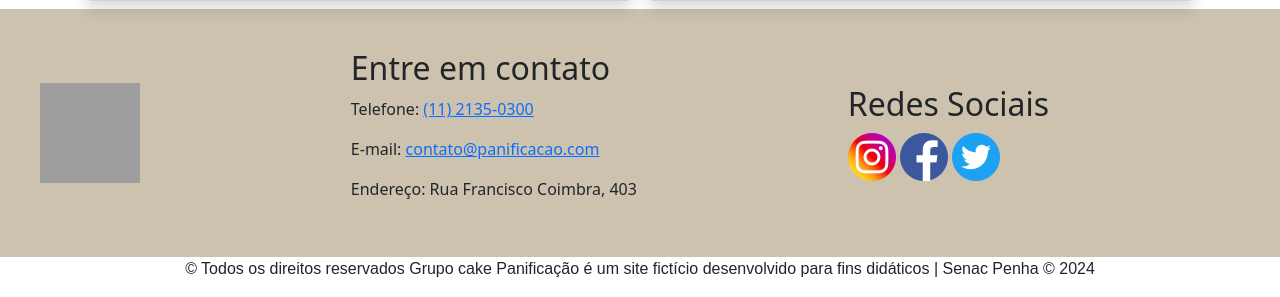
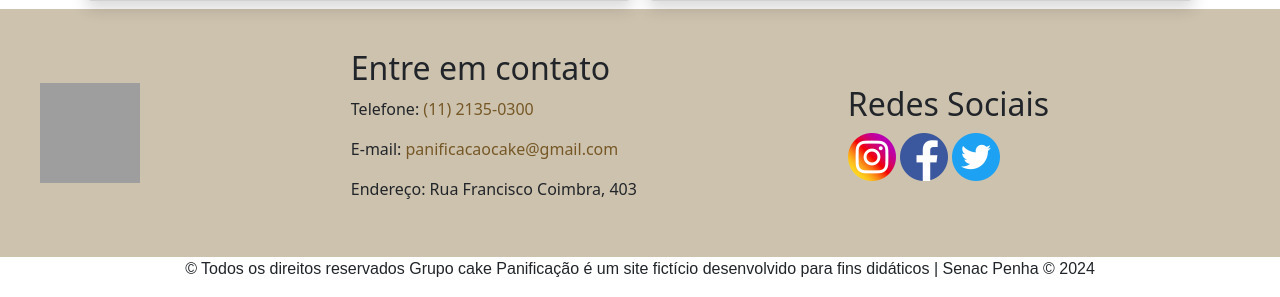
Before and after one commit to citrino88/projeto-panificacao, a PHP site: page /bolos.php in a window 1280 px wide. Shown: the part 1392-1689 px from the top of the page. Run offline with PHP 8.4, Linux system fonts and the light colour scheme; grey boxes are pictures that could not be loaded.

Commit message:
Update rodape.php

```diff
--- a/rodape.php
+++ b/rodape.php
@@ -1,6 +1,8 @@
 </div>
 </main>
 <style>
+* {box-sizing: border-box;}
+
   .footer {
     display: flex;
     justify-content: space-between;
@@ -24,6 +26,12 @@
     margin-bottom: 10px;
   }
 
+  a {
+            text-decoration: none;
+            color: #765827;
+            font-weight: 500;
+        }
+
   .copy {
     text-align: center;
     font-family: sans-serif;
@@ -34,6 +42,8 @@
       display: block;
       text-align: center;
     }
+
+
   }
 </style>
 
@@ -45,7 +55,7 @@
   <div class="contato">
     <h2>Entre em contato</h2>
     <p>Telefone: <a href="tel:+551195555555">(11) 2135-0300</a></p>
-    <p>E-mail: <a href="mailto:contato@meuemail.com">contato@panificacao.com</a></p>
+    <p>E-mail: <a href="mailto:panificacaocake@gmail.com">panificacaocake@gmail.com</a></p>
     <p>Endereço: Rua Francisco Coimbra, 403</p>
   </div>
 
```
